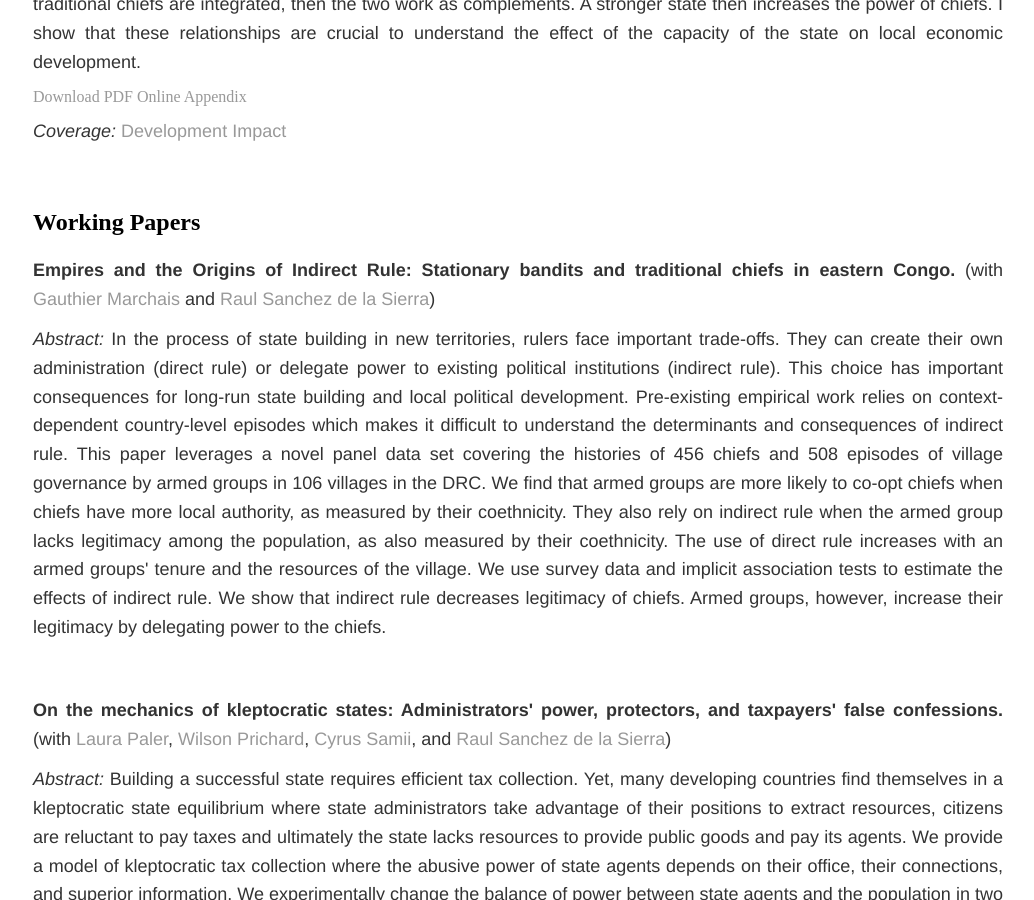
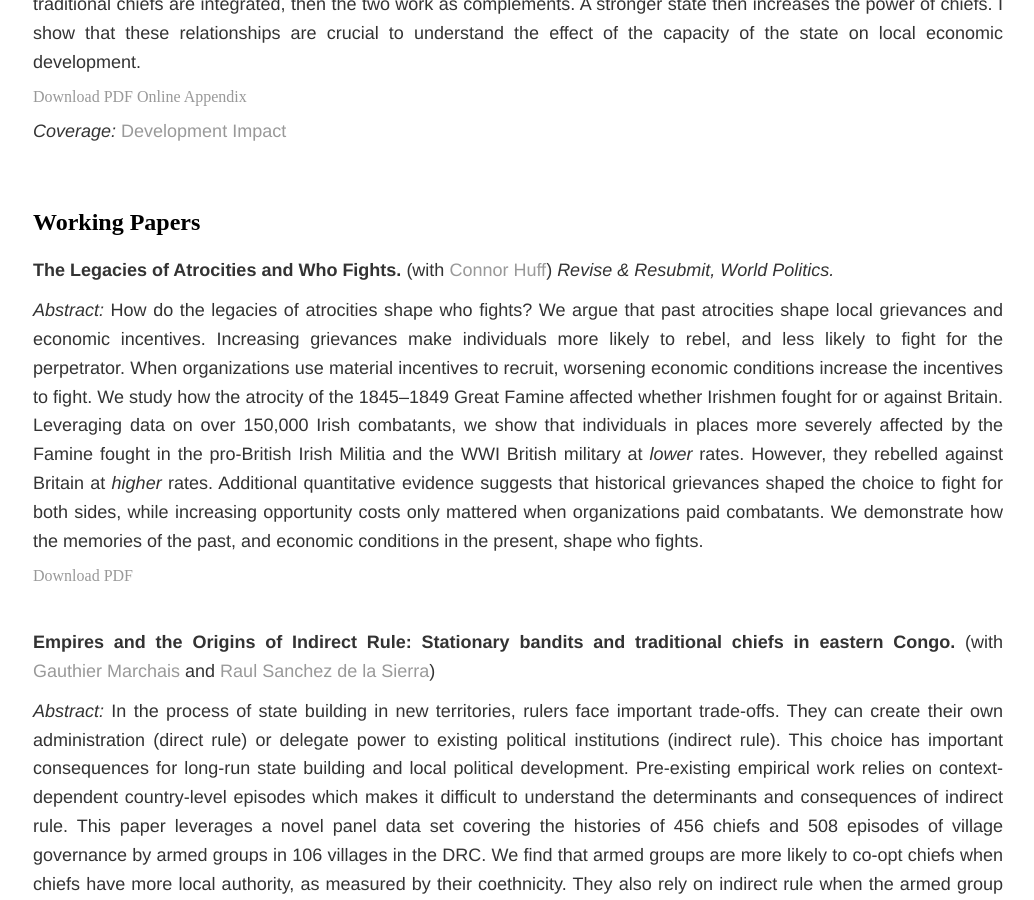
Before and after one commit to soeren-henn/soeren-henn.github.io, a Jekyll site: the page built from research/index.html, in a window 1280 px wide and 900 px high, scrolled down 886 px. Shown: the whole window, without its empty margins (122-1156 px from the left). Built offline with Jekyll 4.4.1, drawn with Linux system fonts in a browser that asks for light colours; some of the changed text lies outside the part shown.

Commit message:
Update index.html

```diff
--- a/research/index.html
+++ b/research/index.html
@@ -31,6 +31,12 @@
 -->
 
 	<h2>Working Papers</h2>
+
+	<div class="paper">
+		<p><b>The Legacies of Atrocities and Who Fights.</b> (with <a href="https://connordhuff.com/" target="_blank">Connor Huff</a>) <i> Revise &amp Resubmit, World Politics.</i></p>
+		<p><i>Abstract: </i>How do the legacies of atrocities shape who fights? We argue that past atrocities shape local grievances and economic incentives. Increasing grievances make individuals more likely to rebel, and less likely to fight for the perpetrator. When organizations use material incentives to recruit, worsening economic conditions increase the incentives to fight. We study how the atrocity of the 1845&ndash;1849 Great Famine affected whether Irishmen fought for or against Britain. Leveraging data on over 150,000 Irish combatants, we show that individuals in places more severely affected by the Famine fought in the pro-British Irish Militia and the WWI British military at <i>lower</i> rates. However, they rebelled against Britain at <i>higher</i> rates. Additional quantitative evidence suggests that historical grievances shaped the choice to fight for both sides, while increasing opportunity costs only mattered when organizations paid combatants. We demonstrate how the memories of the past, and economic conditions in the present, shape who fights.</p> <a href="/files/hennhuff_famine.pdf" class="btn btn-default pull-right" title="PDF">Download PDF</a>
+
+	</div>
 
 	<div class="paper">
 		<p><b>Empires and the Origins of Indirect Rule: Stationary bandits and traditional chiefs in eastern Congo.</b> (with <a href="http://www.ids.ac.uk/person/gauthier-marchais" target="_blank">Gauthier Marchais</a> and <a href="https://raulsanchezdelasierra.com/" target="_blank">Raul Sanchez de la Sierra</a>)</p>
@@ -73,11 +79,6 @@
 		<p> <i>Coverage:</i> <a href="https://marginalrevolution.com/marginalrevolution/2021/04/arguments-for-africa.html" target="_blank">Marginal Revolution</a>, <a href="https://voxeu.org/article/africa-s-latent-assets" target="_blank">VoxEU</a> </p>
 	</div>
 
-		<div class="paper">
-		<p><b>The Legacies of Atrocities and Who Fights.</b> (with <a href="https://connordhuff.com/" target="_blank">Connor Huff</a>) <i>Under Review.</i></p>
-		<p><i>Abstract: </i>How do the legacies of atrocities shape who fights? We argue that past atrocities shape local grievances and economic incentives. Increasing grievances make individuals more likely to rebel, and less likely to fight for the perpetrator. When organizations use material incentives to recruit, worsening economic conditions increase the incentives to fight. We study how the atrocity of the 1845&ndash;1849 Great Famine affected whether Irishmen fought for or against Britain. Leveraging data on over 150,000 Irish combatants, we show that individuals in places more severely affected by the Famine fought in the pro-British Irish Militia and the WWI British military at <i>lower</i> rates. However, they rebelled against Britain at <i>higher</i> rates. Additional quantitative evidence suggests that historical grievances shaped the choice to fight for both sides, while increasing opportunity costs only mattered when organizations paid combatants. We demonstrate how the memories of the past, and economic conditions in the present, shape who fights.</p> <a href="/files/hennhuff_famine.pdf" class="btn btn-default pull-right" title="PDF">Download PDF</a>
-
-	</div>
 
 
 
```
